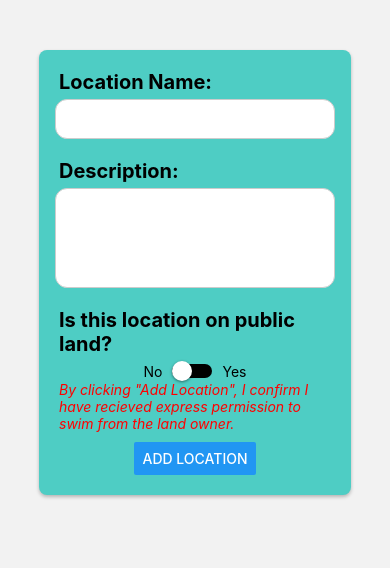
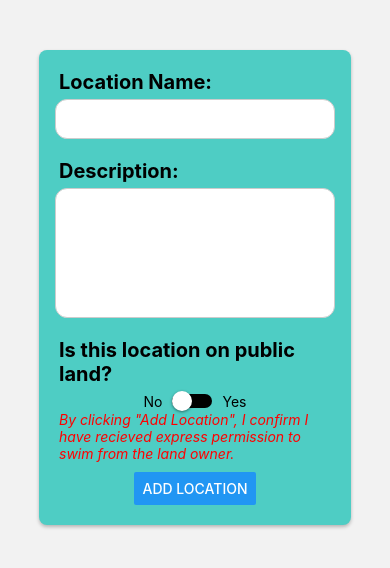
Before and after one commit to Mdmosley12/DipAdvisor-FrontEnd, a React Native app in the folder DipAdvisor/: screen /AddLocationScreen in a window 390 px wide. Shown: the top 568 px of the page. Built offline with nearby package versions, Linux system fonts and the light colour scheme.

Commit message:
add addLocation Screen

```diff
--- a/DipAdvisor/app/screens/AddLocationScreen.js
+++ b/DipAdvisor/app/screens/AddLocationScreen.js
@@ -10,13 +10,25 @@ import {
 import { Formik } from "formik";
 import { Switch } from "react-native";
 import { auth } from "../assets/firebase";
+import { addLocation } from "../utils/api.utils";
 
-function AddLocationScreen(props) {
+function AddLocationScreen({ navigation }) {
+  const handlePost = (values) => {
+    values.created_by = auth.currentUser.email;
+    addLocation(values).then(() => {
+      navigation.navigate("HomeScreen");
+    });
+  };
+
   return (
     <KeyboardAvoidingView behavior="padding" style={styles.background}>
       <Formik
-        initialValues={{ location_name: "", description: "", public: false }}
-        onSubmit={(values) => console.log(auth.currentUser.email)}
+        initialValues={{
+          location_name: "",
+          description: "",
+          public: false,
+        }}
+        onSubmit={handlePost}
       >
         {({
           handleChange,
@@ -35,6 +47,7 @@ function AddLocationScreen(props) {
             />
             <Text style={styles.label}>Description:</Text>
             <TextInput
+              multiline={true}
               style={styles.descriptionInput}
               onChangeText={handleChange("description")}
               onBlur={handleBlur("description")}
@@ -111,7 +124,7 @@ const styles = StyleSheet.create({
     borderRadius: 12,
   },
   descriptionInput: {
-    height: 100,
+    height: 130,
     width: 280,
     paddingHorizontal: 10,
     borderColor: "#ccc",
--- a/DipAdvisor/app/screens/LoginScreen.js
+++ b/DipAdvisor/app/screens/LoginScreen.js
@@ -33,7 +33,7 @@ function LoginScreen({ navigation }) {
   useEffect(() => {
     const unsubscribe = auth.onAuthStateChanged((user) => {
       if (user) {
-        navigation.navigate("AddLocationScreen");
+        navigation.navigate("HomeScreen");
       }
     });
     return unsubscribe;
--- /dev/null
+++ b/DipAdvisor/app/utils/api.utils.js
@@ -0,0 +1,11 @@
+import axios from "axios";
+
+const dipAdvisor = axios.create({
+  baseURL: "https://dipadvisor.onrender.com/api/",
+});
+
+export const addLocation = (body) => {
+  return dipAdvisor.post("/locations", body).then(({ data }) => {
+    return data;
+  });
+};
--- a/DipAdvisor/package.json
+++ b/DipAdvisor/package.json
@@ -11,6 +11,7 @@
   "dependencies": {
     "@react-navigation/native": "^6.1.4",
     "@react-navigation/stack": "^6.3.14",
+    "axios": "^1.3.4",
     "expo": "~47.0.12",
     "expo-status-bar": "~1.4.2",
     "firebase": "^9.17.1",
```
Also changed, not shown: 1 other file (tests, documents, lock files or other folders).
